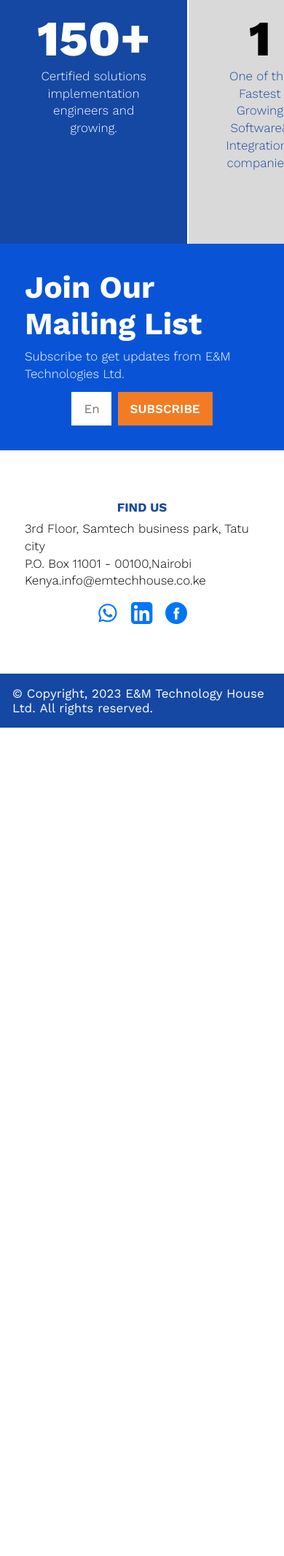
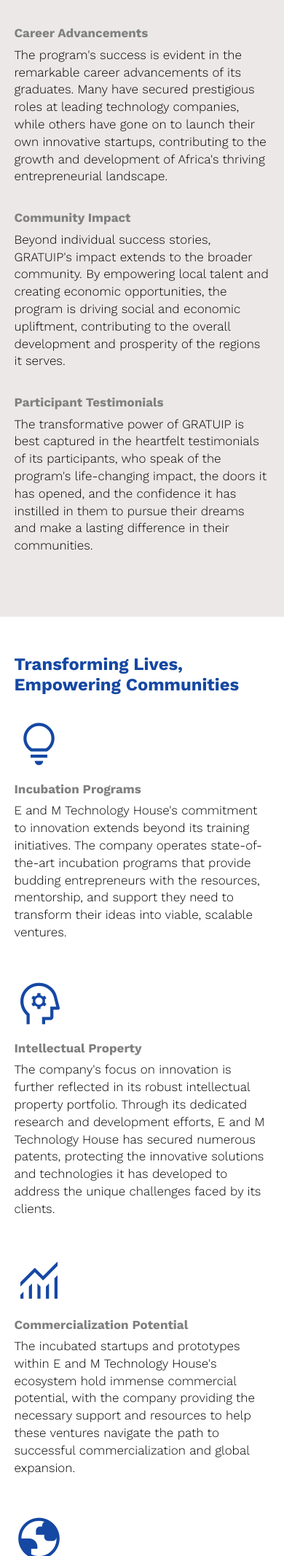
Before and after one commit to OvasisGroup/emtech, a Django app: page /gratuip/ in a window 390 px wide; the page is wider, and only the part inside the window is pictured. Shown: the part 4368-6500 px from the top of that part at 73% size. Before the commit the page ends 5365 px from the top of that part, so only its background shows below. Run offline with Django 3.2, Linux system fonts and the light colour scheme; data comes from the database, SQL or seed files in the repository; some libraries are stand-ins or nearby versions.

Commit message:
services

```diff
--- a/website/static/css/styles.css
+++ b/website/static/css/styles.css
@@ -613,6 +613,19 @@
     margin-bottom: 1rem;
 }
 
+.maincore-white h1,
+.maincore-white h2{
+    color: #1548A3;
+    font-size: 200%;
+    margin-bottom: 1rem;
+}
+
+.maincore-white span{
+    color: #1548A3;
+    font-size: 4rem;
+    margin: 1rem 0rem;
+}
+
 .maincore-wrapper{
     margin: 3rem auto;
     max-width: 90%;
@@ -643,6 +656,20 @@
     padding-bottom: .5rem;
 }
 
+.core-four{
+    display: grid;
+    grid-template-columns: 1fr 1fr 1fr 1fr;
+    gap: 2rem;
+    justify-content: center;
+    align-items: center;
+}
+
+.core-four h4{
+    color: gray;
+    font-size: 130%;
+    padding-bottom: .5rem;
+}
+
 .side-image{
     width: 100%;
     height: 100%;
@@ -653,6 +680,31 @@
 
 
 @media screen and (max-width: 960px) {
+.maincore-white h1,
+.maincore-white h2{
+    color: #1548A3;
+    font-size: 140%;
+    margin-bottom: 1rem;
+}
+    .core-four h4{
+        color: gray;
+        font-size: 100%;
+        padding-bottom: .5rem;
+    }
+    .core-four{
+        display: grid;
+        grid-template-columns: 1fr;
+        gap: 2rem;
+        justify-content: center;
+        align-items: center;
+    }
+
+    .maincore-three{
+        display: grid;
+        grid-template-columns: 1fr;
+        justify-content: center;
+        align-items: center;
+    }
     .maincor-ewrapper{
         margin: 3rem auto;
         max-width: 90%;
--- a/website/templates/gratuip.html
+++ b/website/templates/gratuip.html
@@ -132,12 +132,74 @@
     </div>
 </section>
 
+<section class="maincore">
+    <div class="maincore-wrapper">
+        <h1>Transforming Lives, Empowering Communities</h1>
+        <div class="core-four">
+            <div>
+                <h4>Participant Diversity</h4>
+                <p> GRATUIP's participant pool is a reflection of the diversity and inclusivity that the program
+                    champions. Individuals from various backgrounds, including underrepresented groups, are given equal
+                    opportunities to develop their skills and unlock their full potential, fostering a more equitable
+                    and inclusive tech ecosystem.</p>
+            </div>
+            <div>
+                <h4>Career Advancements</h4>
+                <p>The program's success is evident in the remarkable career advancements of its graduates. Many have secured prestigious roles at leading technology companies, while others have gone on to launch their own innovative startups, contributing to the growth and development of Africa's thriving entrepreneurial landscape.</p>
+            </div>
+            <div>
+                <h4>Community Impact</h4>
+                <p>Beyond individual success stories, GRATUIP's impact extends to the broader community. By empowering local talent and creating economic opportunities, the program is driving social and economic upliftment, contributing to the overall development and prosperity of the regions it serves.</p>
+            </div>
+            <div>
+                <h4>Participant Testimonials</h4>
+                <p>The transformative power of GRATUIP is best captured in the heartfelt testimonials of its participants, who speak of the program's life-changing impact, the doors it has opened, and the confidence it has instilled in them to pursue their dreams and make a lasting difference in their communities.</p>
+            </div>
+        </div>
+    </div>
+</section>
+
+<section class="maincore-white">
+    <div class="maincore-wrapper">
+        <h1>Transforming Lives, Empowering Communities</h1>
+        <div class="core-four">
+            <div>
+                <span class="material-symbols-outlined">
+                    lightbulb
+                    </span>
+                <h4>Incubation Programs</h4>
+                <p>E and M Technology House's commitment to innovation extends beyond its training initiatives. The company operates state-of-the-art incubation programs that provide budding entrepreneurs with the resources, mentorship, and support they need to transform their ideas into viable, scalable ventures.</p>
+            </div>
+            <div>
+                <span class="material-symbols-outlined">
+                    psychology
+                    </span>
+                <h4>Intellectual Property</h4>
+                <p>The company's focus on innovation is further reflected in its robust intellectual property portfolio. Through its dedicated research and development efforts, E and M Technology House has secured numerous patents, protecting the innovative solutions and technologies it has developed to address the unique challenges faced by its clients.</p>
+            </div>
+            <div>
+                <span class="material-symbols-outlined">
+                monitoring
+                </span>
+                <h4>Commercialization Potential</h4>
+                <p>The incubated startups and prototypes within E and M Technology House's ecosystem hold immense commercial potential, with the company providing the necessary support and resources to help these ventures navigate the path to successful commercialization and global expansion.</p>
+            </div>
+            <div>
+                <span class="material-symbols-outlined">
+                    globe
+                    </span>
+                <h4>Global Reach</h4>
+                <p>By fostering a culture of innovation and entrepreneurship, E and M Technology House is not only empowering local talent but also positioning Africa as a hub for cutting-edge technology and groundbreaking solutions that can have a global impact.</p>
+            </div>
+        </div>
+    </div>
+</section>
 
 {% comment %} quicks {% endcomment %}
 <section class="quickiesone">
     <div class="quickfactsnew">
         {% for quick in quickfacts %}
-        <div  class="quickies">
+        <div class="quickies">
             <h4>{{ quick.numbers }}</h4>
             <p>{{ quick.body }}</p>
         </div>
```
